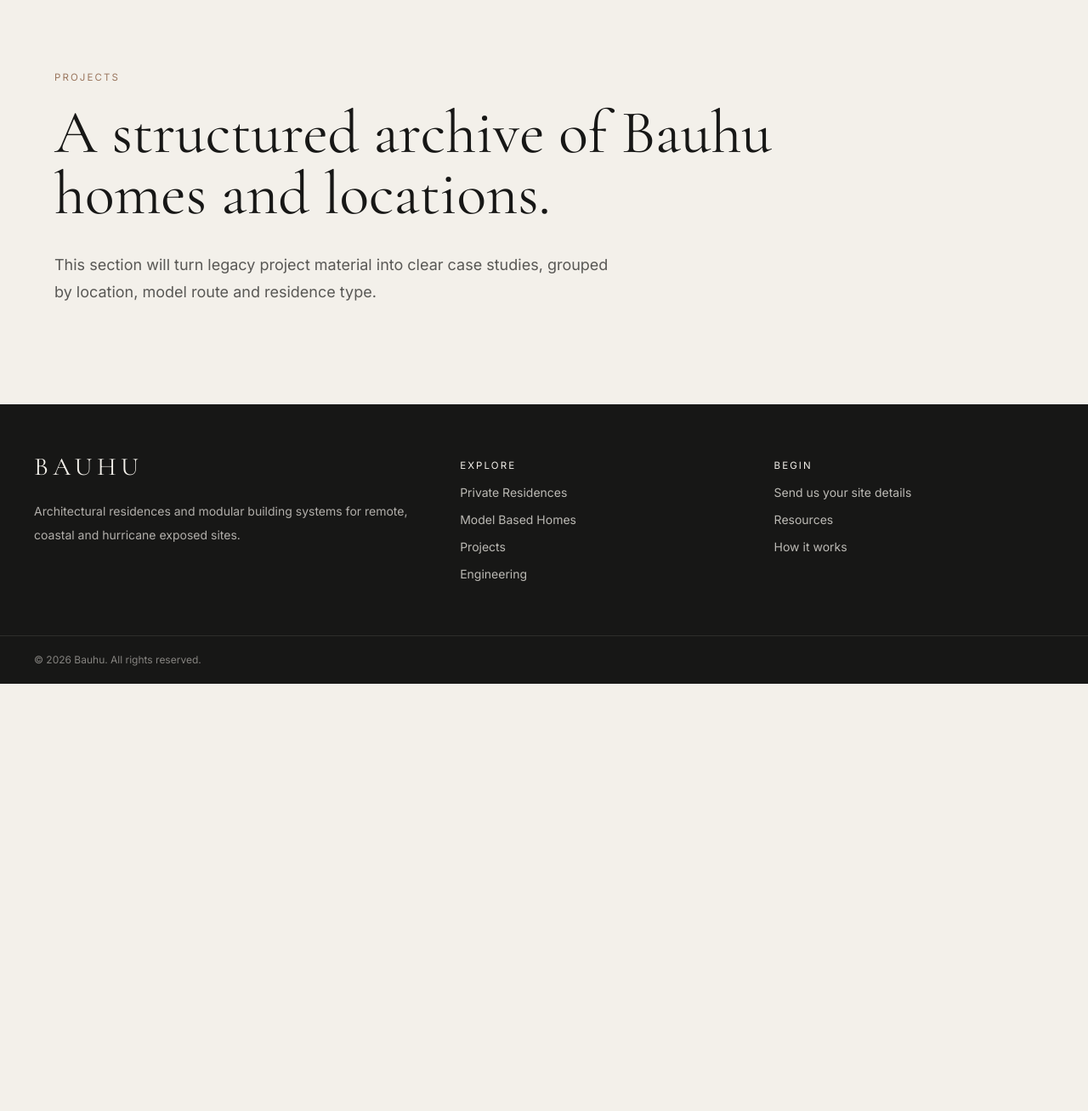
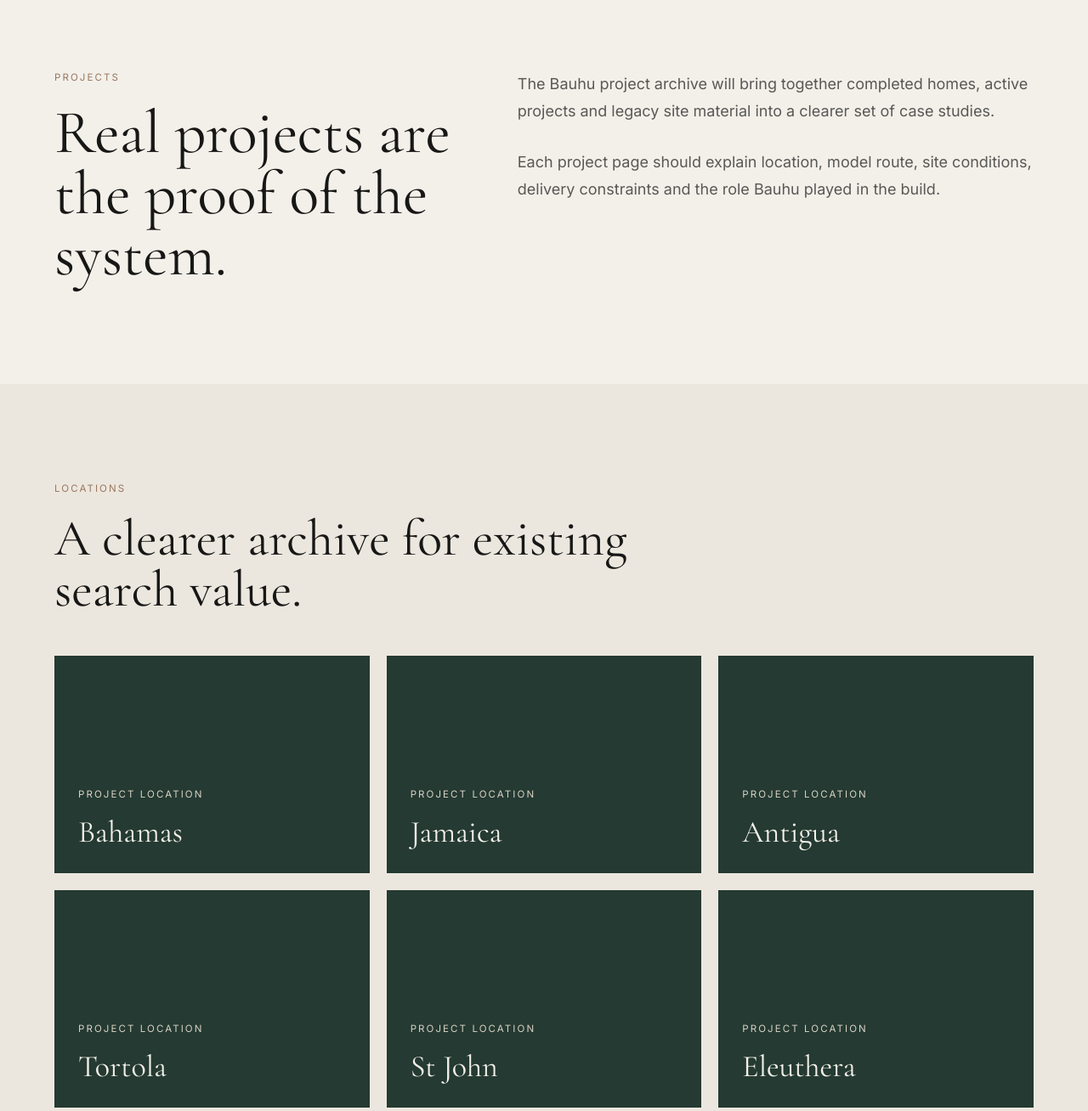
Before and after one commit to Paulbrowns/bauhu-website, an Astro site: page /projects in a window 1280 px wide. Shown: the part 160-1468 px from the top of the page at 85% size. Before the commit the page ends 965 px from the top, so only its background shows below. Built offline with nearby package versions, Linux system fonts and the light colour scheme; Astro itself is replaced by a stand-in of ours.

Commit message:
Expand projects page copy

```diff
--- a/src/pages/projects.astro
+++ b/src/pages/projects.astro
@@ -2,15 +2,47 @@
 import BaseLayout from '../layouts/BaseLayout.astro';
 import SiteHeader from '../components/SiteHeader.astro';
 import SiteFooter from '../components/SiteFooter.astro';
+
+const locations = ['Bahamas', 'Jamaica', 'Antigua', 'Tortola', 'St John', 'Eleuthera'];
 ---
 <BaseLayout title="Projects | Bauhu" description="Bauhu project archive and case studies.">
   <SiteHeader />
   <main class="bg-paper pt-32">
     <section class="section-pad">
+      <div class="mx-auto grid max-w-site gap-12 lg:grid-cols-[0.9fr_1.1fr]">
+        <div>
+          <p class="eyebrow text-clay">Projects</p>
+          <h1 class="mt-5 max-w-4xl font-display text-5xl leading-tight md:text-7xl">Real projects are the proof of the system.</h1>
+        </div>
+        <div class="space-y-7 text-lg leading-8 text-ink/70">
+          <p>The Bauhu project archive will bring together completed homes, active projects and legacy site material into a clearer set of case studies.</p>
+          <p>Each project page should explain location, model route, site conditions, delivery constraints and the role Bauhu played in the build.</p>
+        </div>
+      </div>
+    </section>
+
+    <section class="section-pad bg-mist">
       <div class="mx-auto max-w-site">
-        <p class="eyebrow text-clay">Projects</p>
-        <h1 class="mt-5 max-w-4xl font-display text-5xl leading-tight md:text-7xl">A structured archive of Bauhu homes and locations.</h1>
-        <p class="mt-8 max-w-2xl text-lg leading-8 text-ink/70">This section will turn legacy project material into clear case studies, grouped by location, model route and residence type.</p>
+        <p class="eyebrow text-clay">Locations</p>
+        <h2 class="mt-5 max-w-3xl font-display text-4xl leading-tight md:text-6xl">A clearer archive for existing search value.</h2>
+        <div class="mt-12 grid gap-5 sm:grid-cols-2 lg:grid-cols-3">
+          {locations.map((location) => (
+            <article class="flex min-h-64 items-end bg-forest p-7 text-paper">
+              <div>
+                <p class="eyebrow text-stone">Project location</p>
+                <h3 class="mt-4 font-display text-4xl">{location}</h3>
+              </div>
+            </article>
+          ))}
+        </div>
+      </div>
+    </section>
+
+    <section class="section-pad bg-paper">
+      <div class="mx-auto max-w-site text-center">
+        <p class="eyebrow text-clay">Migration note</p>
+        <h2 class="mx-auto mt-5 max-w-3xl font-display text-4xl leading-tight md:text-6xl">Old project pages should become useful case studies, not dead redirects.</h2>
+        <p class="mx-auto mt-8 max-w-2xl text-lg leading-8 text-ink/70">The rebuild should preserve useful legacy project search traffic while improving the visitor experience and making each project easier to understand.</p>
       </div>
     </section>
   </main>
```
